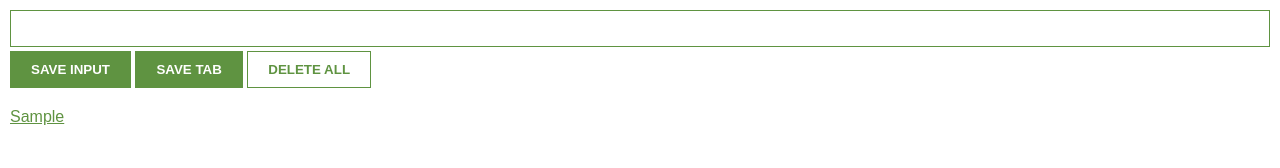
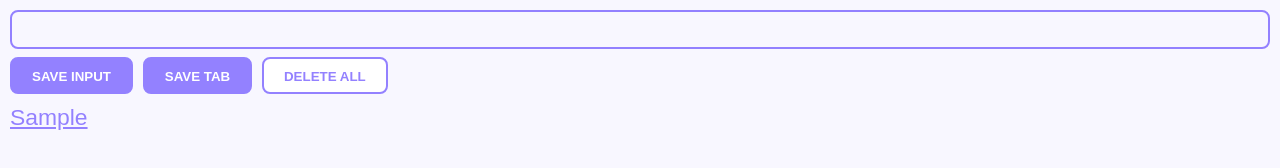
Before and after one commit to terka-codes/Scrimba-Chrome-Extension, a browser extension: page index.html in a window 1280 px wide. Both pictures are taken after typing "Sample" into the empty fields and a click on the button "SAVE INPUT". Drawn offline with Linux system fonts and the light colour scheme.

Commit message:
Rebranding

```diff
--- a/index.css
+++ b/index.css
@@ -3,39 +3,45 @@ body {
     padding: 10px;
     font-family: Arial, Helvetica, sans-serif;
     min-width: 400px;
+    background: #f8f7ff;
+    font-family: 'Harmattan', sans-serif;
+    font-size: 1.3em;
 }
 
 input {
     width: 100%;
     padding: 10px;
     box-sizing: border-box;
-    border: 1px solid #5f9341;
+    border: 2px solid #9381ff;
     margin-bottom: 4px;
+    background: #f8f7ff;
+    color: #9381ff;
+    border-radius: 8px;
 }
 
 button {
-    background: #5f9341;
+    background: #9381ff;
     color: white;
-    padding: 10px 20px;
-    border: 1px solid #5f9341;
+    padding: 10px 20px 8px 20px;
+    border: 2px solid #9381ff;
     font-weight: bold;
+    border-radius: 8px;
+    margin: 4px 4px 0 0;
+    font-family: 'Harmattan', sans-serif;
 }
 
 #delete-btn {
     background: white;
-    color: #5f9341;
+    color: #9381ff;
 }
 
 ul {
-    margin-top: 20px;
+    margin: 10px 0 0 0;
     list-style: none;
     padding-left: 0;
 }
 
-li {
-    margin-top: 5px;
+a {
+    color: #9381ff;
+    font-size: 1.1em;
 }
-
-a {
-    color: #5f9341;
-}
--- a/index.html
+++ b/index.html
@@ -1,5 +1,9 @@
 <html>
     <head>
+        <link rel="preconnect" href="https://fonts.googleapis.com">
+        <link rel="preconnect" href="https://fonts.gstatic.com" crossorigin>
+        <link href="https://fonts.googleapis.com/css2?family=Harmattan:wght@400;700&display=swap" rel="stylesheeat">
+
         <link rel="stylesheet" href="index.css">
     </head>
     <body>
```
Also changed, not shown: icon.png, manifest.json.
